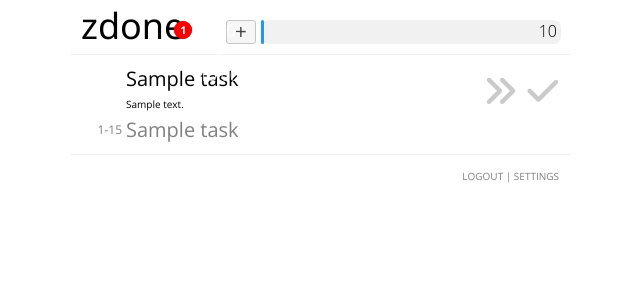
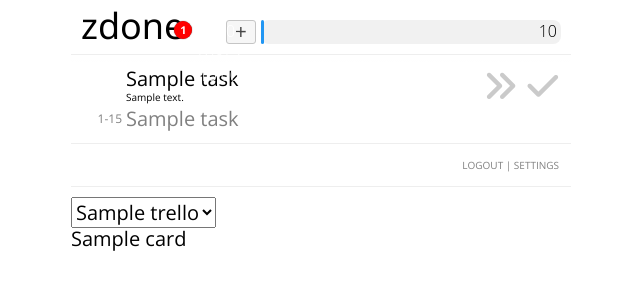
Before and after one commit to z1lc/zdone, a Flask app: template app/templates/index.html in a window 1280 px wide. Shown: the top 300 px of the page, without its empty margins (319-959 px from the left). Run offline with Flask 2, Linux system fonts and the light colour scheme; the template is opened without the code that fills it: most values are stand-ins (such as "Sample title", 1, 10 or a date in 2020); some libraries are stand-ins or nearby versions.

Commit message:
Implement basic Trello backlog surfacing

```diff
--- a/app/routes.py
+++ b/app/routes.py
@@ -7,6 +7,7 @@ from flask import url_for, flash
 from flask_login import current_user, login_user, logout_user
 from flask_login import login_required
 from sentry_sdk import last_event_id
+from trello import TrelloClient
 from werkzeug.urls import url_parse
 from werkzeug.utils import redirect
 
@@ -16,7 +17,7 @@ from .models import User
 from .taskutils import get_toodledo_tasks, get_habitica_tasks, complete_habitica_task, complete_toodledo_task, \
     add_toodledo_task
 from .util import today
-from .ztasks import ZDTask
+from .ztasks import ZDTask, htmlize_note
 
 
 @app.errorhandler(500)
@@ -295,6 +296,24 @@ def get_tasks_without_required_fields(all_tasks):
     return bad_tasks
 
 
+def get_open_trello_lists():
+    client = TrelloClient(
+        api_key=current_user.trello_api_key,
+        api_secret=current_user.trello_api_access_token
+    )
+    backlog_board = [board for board in client.list_boards() if board.name == 'Backlogs'][0]
+
+    return backlog_board.list_lists('open')
+
+
+@app.context_processor
+def utility_processor():
+    def htmlize(raw_note):
+        return htmlize_note(raw_note)
+
+    return dict(htmlize=htmlize)
+
+
 @app.route('/')
 @app.route("/index")
 @login_required
@@ -305,6 +324,7 @@ def index():
     info['times']['minutes_completed_today_rounded'] = \
         round(info['times']['minutes_completed_today'])
     return render_template('index.html',
+                           trello_lists=get_open_trello_lists(),
                            today=today(),
                            api_key=current_user.api_key,
                            tasks_completed=info['tasks_completed'],
--- a/app/static/scripts/app.js
+++ b/app/static/scripts/app.js
@@ -107,6 +107,12 @@ function setTimeAndReload(newTime) {
   }
 }
 
+function showTrelloList(optionElement) {
+  $('#trello_lists').find('div.trello_list').slideUp();
+  $('#trello_lists').find('div#trello-' + optionElement.value.replace(/ /g,"")).slideDown();
+}
+
+
 let socket = io();
 socket.on($('script[src*=app]').attr('data-api-key'), function (msg) {
   let idSelector = getSelector(msg['service'], msg['task_id'], msg['subtask_id']);
@@ -114,3 +120,7 @@ socket.on($('script[src*=app]').attr('data-api-key'), function (msg) {
   $(idSelector).slideUp();
   $(getSelector(msg['service'], msg['task_id'], msg['subtask_id'], true)).slideUp();
 });
+
+$(function () {
+  $('#trello_lists').find('div#trello-' + $('#trello_lists_select').find(':selected').val()).slideDown();
+});
--- a/app/static/styles/style.css
+++ b/app/static/styles/style.css
@@ -23,7 +23,7 @@ div#app {
 div#header {
   position: fixed;
   width: 500px;
-  background-image: linear-gradient(rgba(255,255,255,1) 85%, rgba(255,255,255,0));
+  background-image: linear-gradient(rgba(255, 255, 255, 1) 85%, rgba(255, 255, 255, 0));
   z-index: 999;
 }
 
@@ -116,8 +116,9 @@ td.subTaskName {
   font-size: 15px;
 }
 
-span.note {
+div.note {
   font-size: 10px;
+  line-height: 1.4em;
 }
 
 .fas {
@@ -192,3 +193,7 @@ li.habitica {
   background-color: #432874;
   color: white;
 }
+
+.trello_list {
+  display: none;
+}
--- a/app/templates/index.html
+++ b/app/templates/index.html
@@ -86,8 +86,8 @@
                     aria-hidden="true" class="fa fa-sync"></i>{% endif %}{% if task.length_minutes > 0 %}<pie
                     style="background-image: {{ task.get_pie_background_image() }}"></pie>{% endif %}
             </td>
-            <td class="taskName">{{ task.name }}{% if task.note %}<br><span
-                    class="note">{{ task.note|safe }}</span>{% endif %}
+            <td class="taskName">{{ task.name }}{% if task.note %}<br><div
+                    class="note">{{ task.note|safe }}</div>{% endif %}
             </td>
             <td class="buttons"><i class="fas fa-angle-double-right defer"
                                    onclick="deferItem('{{ task.service }}', '{{ task.id }}', '', {{ task.length_minutes }})"></i><i
@@ -99,8 +99,8 @@
         <tr class="subTask {{ task.service }}-{{ task.id }}"
             id="{{ sub_task.service }}-{{ task.id }}-{{ sub_task.id }}">
             <td class="pie"></td>
-            <td class="subTaskName">{{ sub_task.name }}{% if sub_task.note %}<br><span
-                    class="note">{{ sub_task.note|safe }}</span>{% endif %}
+            <td class="subTaskName">{{ sub_task.name }}{% if sub_task.note %}<br><div
+                    class="note">{{ sub_task.note|safe }}</div>{% endif %}
             </td>
             <td class="buttons"><i class="fas fa-check check"
                                    onclick="completeItem('{{ sub_task.service }}', '{{task.id}}', '{{ sub_task.id }}')"></i>
@@ -125,5 +125,21 @@
            onclick="setTimeAndReload(prompt('Time limit:', '{{ times['maximum_minutes_per_day'] }}'));">SETTINGS</a>
     </div>
 </div>
+    <hr>
+    <div id="trello_lists">
+    <select id="trello_lists_select" onchange="showTrelloList(this)">
+    {% for trello_list in trello_lists %}
+        <option value="{{ trello_list.name.replace(' ', '') }}">{{ trello_list.name }}</option>
+    {% endfor %}
+    </select>
+        {% for trello_list in trello_lists %}
+        <div class="trello_list" id="trello-{{ trello_list.name.replace(' ', '') }}">
+            {% for card in trello_list.list_cards() %}
+                {{ card.name }}{% if card.description %}<br><div
+                class="note">{{ htmlize(card.description)|safe }}</div>{% endif %}
+            {% endfor %}
+        </div>
+        {% endfor %}
+    </div>
 </div>
 {% endblock %}
--- a/app/ztasks.py
+++ b/app/ztasks.py
@@ -66,7 +66,6 @@ class ZDTask:
 
 
 def htmlize_note(raw_note):
-    urls = extractor.find_urls(raw_note)
-    for url in urls:
+    for url in set(extractor.find_urls(raw_note)):
         raw_note = raw_note.replace(url, "<a href=\"{url}\" target=\"_blank\">{url}</a>".format(url=url))
     return raw_note.replace("\n", "<br>")
--- a/requirements.txt
+++ b/requirements.txt
@@ -19,3 +19,4 @@ eventlet
 sentry-sdk[flask]
 newrelic
 mock
+py-trello
```
Also changed, not shown: app/test_htmlize_note.py (added, +18 -0 lines).
